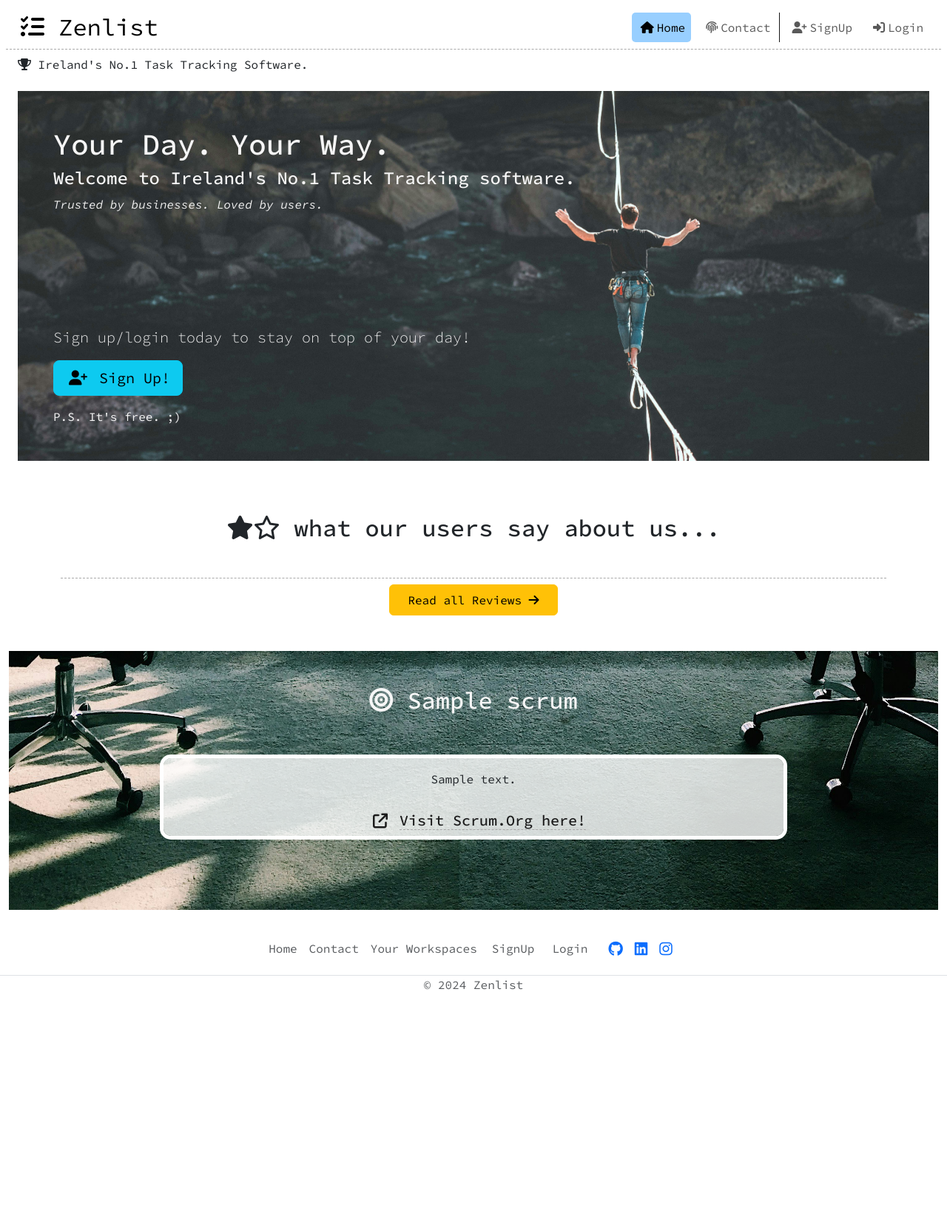
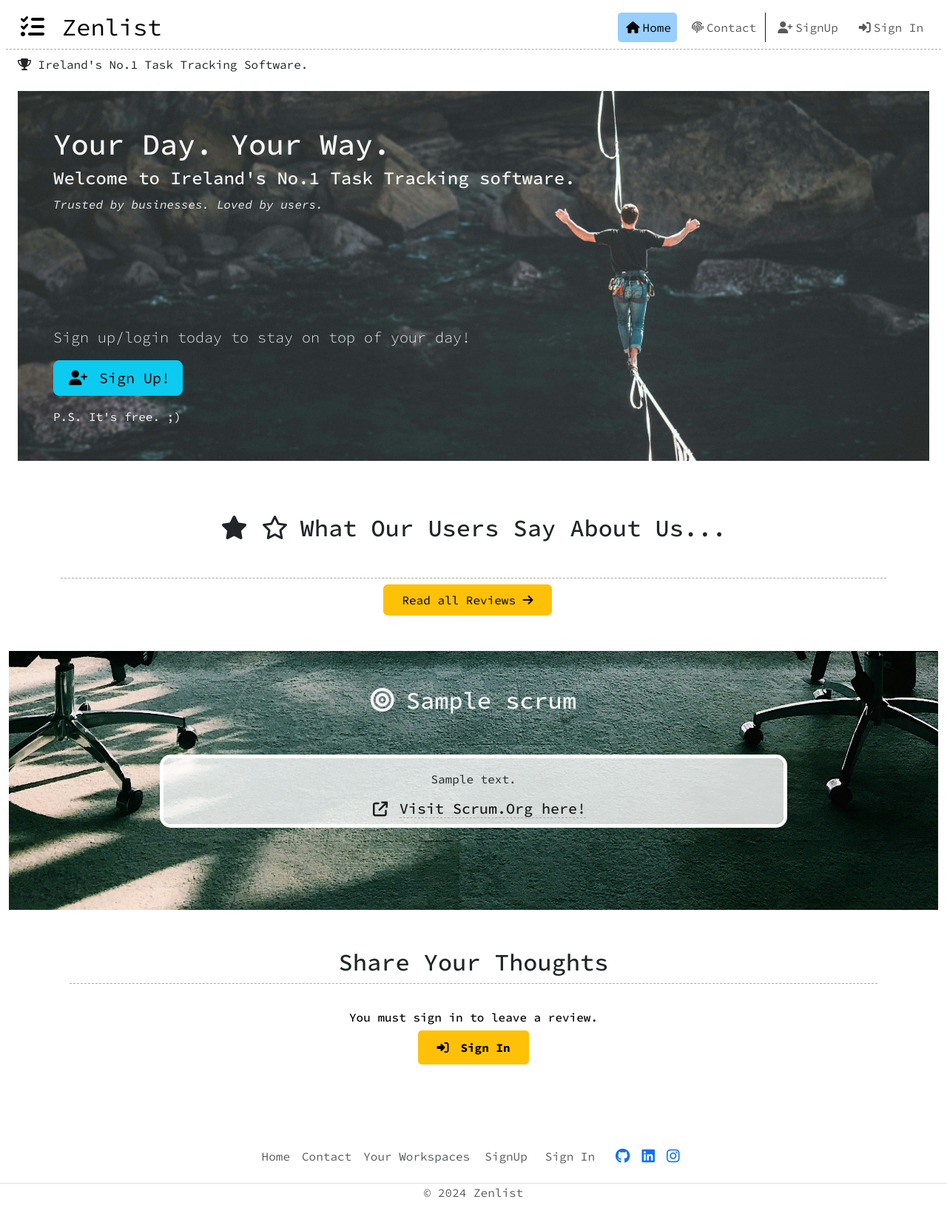
Before and after one commit to Ana-Niko-byte/zenlist, a Django app: page / in a window 1280 px wide. Shown: the whole page at 74% size. Before the commit the page ends 1338 px from the top, so only its background shows below. Run offline with Django 5.2, Linux system fonts and the light colour scheme; tables that the repository leaves empty hold one stand-in row (values such as "Sample post"); some libraries are stand-ins or nearby versions.

Commit message:
fix: code formatting, accessibility, meta description + README

```diff
--- a/scrum/forms.py
+++ b/scrum/forms.py
@@ -5,9 +5,25 @@
     """
     A form for all users to contact the site owner with a message.
     """
-    name = forms.CharField(label='Your Name', widget=forms.TextInput(attrs={'placeholder': 'John Smith'}))
-    email = forms.EmailField(widget=forms.TextInput(attrs={'placeholder': 'john.smith@example.com'}))
-    message = forms.CharField(max_length=200, widget=forms.Textarea(attrs={'placeholder': 'I love Zenlist...'}))
+    # Adding placeholders:
+    # https://stackoverflow.com/questions/4101258/how-do-i-add-a-placeholder-on-a-charfield-in-django
+    name = forms.CharField(
+        label='Your Name',
+        widget=forms.TextInput(
+            attrs={'placeholder': 'John Smith'}
+        )
+    )
+    email = forms.EmailField(
+        widget=forms.TextInput(
+            attrs={'placeholder': 'john.smith@example.com'}
+        )
+    )
+    message = forms.CharField(
+        max_length=200,
+        widget=forms.Textarea(
+            attrs={'placeholder': 'I love Zenlist...'}
+        )
+    )
 
 class ReviewForm(forms.ModelForm):
     class Meta:
--- a/scrum/templates/scrum/_jumbo.html
+++ b/scrum/templates/scrum/_jumbo.html
@@ -11,17 +11,25 @@
           <div class="message-jumbo mx-5 brand white-text">
             {% if request.user.is_authenticated %}
             <p class="lead">Hey, {{user}}!</p>
-            <p class="lead">Check your spaces to make sure you're staying on top of your tasks!</p>
-            <a href="{{ workspace_url }}" class="direct-link"><button class="btn btn-warning btn-lg">My Workspaces   <i class="fa-solid fa-door-open"></i></button></a>
+            <p class="lead">
+              Check your spaces to make sure you're staying on top of your tasks!
+            </p>
+            <a href="{{ workspace_url }}" class="direct-link">
+              <button class="btn btn-warning btn-lg">
+                My Workspaces<i class="fa-solid fa-door-open ms-3"></i>
+              </button>
+            </a>
             {% else %}
             <p class="lead mt-5">Sign up/login today to stay on top of your day!</p>
             <a class="nav-link btn mb-3 d-flex justify-content-start" href="{% url 'account_signup' %}">
-              <button class="btn btn-info btn-signUp btn-lg"><i class="fa-solid fa-user-plus mx-1"></i>   Sign Up!</button>
+              <button class="btn btn-info btn-signUp btn-lg">
+                <i class="fa-solid fa-user-plus mx-1 me-3"></i>Sign Up!
+              </button>
             </a>
             <span>P.S. It's free. ;)</span>
           {% endif %}
           </div>
         </section>
     </div>
+  </div>
 </div>
-</div>
--- a/scrum/templates/scrum/_review_form.html
+++ b/scrum/templates/scrum/_review_form.html
@@ -3,18 +3,35 @@
 
 <div class="container">
     <div class="row d-flex justify-content-center align-items-center">
-        <div class="header-review text-center my-3">
-            <h2>Share Your Thoughts</h2>
+        <div class="header-review text-center {% if not user.is_authenticated %}my-1{% else %}my-3{% endif %}">
+            <h2 class="pb-2 bb-grey">Share Your Thoughts</h2>
+            {% if user.is_authenticated %}
             <h6>Posting as: {{user}}</h6>
+            {% endif %}
         </div>
         <div class="col-md-8 col-sm-12">
+            {% if not user.is_authenticated %}
+            <div class="form-footer d-flex flex-column align-items-center justify-content-center my-4">
+                <h6 style="color: black;">You must sign in to leave a review.</h6>
+                <a href="{{ login_url }}">
+                    <button class="btn btn-warning authentication-button">
+                        <strong>
+                            <i class="fa-solid fa-right-to-bracket me-3"></i>Sign In
+                        </strong>
+                    </button>
+                </a>
+            </div>
+            {% else %}
             <form method="post" id="reviewForm" class="mt-3">
                 {% csrf_token %}
                 {{ reviewForm | crispy }}
                 <div class="form-footer d-flex justify-content-center align-items-center">
-                    <button type="submit" class="btn btn-warning authentication-button"><i class="fa-regular fa-circle-check"></i>  Submit</button>
+                    <button type="submit" class="btn btn-warning authentication-button">
+                        <i class="fa-regular fa-circle-check me-3"></i>Submit
+                    </button>
                 </div>
             </form>
+            {% endif %}
         </div>
     </div>
 </div>
--- a/scrum/templates/scrum/_reviews.html
+++ b/scrum/templates/scrum/_reviews.html
@@ -1,7 +1,10 @@
 {% load static %}
 <!-- Reviews -->
 <div class="container">
-    <h2 class="text-center mt-2 pb-5 brand bb-grey"><i class="fa-solid fa-star"></i><i class="fa-regular fa-star"></i>   what our users say about us...</h2>
+    <h2 class="text-center mt-2 pb-5 brand bb-grey">
+      <i class="fa-solid fa-star"></i>
+      <i class="fa-regular fa-star me-3"></i>What Our Users Say About Us...
+    </h2>
     <div class="row d-flex justify-content-around">
     {% for review in four_star %}
     {% if review.approved %}
@@ -15,7 +18,9 @@
 
       <div class="author d-flex align-items-start justify-content-end">
         <div class="author-profile d-flex align-items-center justify-content-center">
-          <img class="card-img-top mx-3 profile-image" src="{% static 'images/default_profile_image.jpg' %}" alt="author profile image">
+          <img class="card-img-top mx-3 profile-image"
+          src="{% static 'images/default_profile_image.jpg' %}"
+          alt="default profile icon image">
           <div class="author-personal">
               <h5 class="author-bio">{{review.author}}</h5>
               <p class="author-industry">industry: {{review.job_industry}}</p>
@@ -23,7 +28,10 @@
         </div>
         <!-- !!! This needs some adjusting !!! -->
         {% if review.author == user %}
-        <p class="{% if review.author == request.user and not review.approved %}faded {% else %}d-none {% endif %}">Your comment is awaiting approval!</p>
+        <p class="{% if review.author == request.user and not review.approved %}faded
+        {% else %}d-none {% endif %}">
+          Your comment is awaiting approval!
+        </p>
         {% endif %}
       </div>
     </div>
--- a/scrum/templates/scrum/contact.html
+++ b/scrum/templates/scrum/contact.html
@@ -7,7 +7,10 @@
     <div class="row d-flex justify-content-center">
         <h2 class="text-center mt-2">Get in Touch</h2>
         <div class="col-4 mt-2">
-            <p class="text-center mb-3">Would like some more information or just a chat? Send me a message and I'll get back to you as soon as I can!</p>
+            <p class="text-center mb-3">
+                Would like some more information or just a chat?
+                Send me a message and I'll get back to you as soon as I can!
+            </p>
             <form method="post" id="contactForm">
                 {% csrf_token %}
                 {{contactForm | crispy}}
--- a/scrum/templates/scrum/index.html
+++ b/scrum/templates/scrum/index.html
@@ -10,7 +10,11 @@
     <!-- Reviews -->
     {% include 'scrum/_reviews.html' %}
     <div class="button-container d-flex justify-content-center align-items-center mb-5">
-      <a href="{{reviews_url}}"><button class="btn btn-warning px-4 py-2">Read all Reviews   <i class="fa-solid fa-arrow-right"></i></button></a>
+      <a href="{{reviews_url}}">
+        <button class="btn btn-warning px-4 py-2 me-3">Read all Reviews
+          <i class="fa-solid fa-arrow-right"></i>
+        </button>
+      </a>
     </div>
     <!-- /Reviews -->
     <!-- Scrum Intro -->
@@ -18,11 +22,14 @@
       <div class="container-fluid jumbotron-full">
         <div class="row d-flex flex-column align-items-center justify-content-center">
           <div class="col-12 mt-5">
-            <h2 class="text-center brand white-text"><i class="fa-solid fa-bullseye"></i>   {{ hello.title }}</h2>
+            <h2 class="text-center brand white-text">
+              <i class="fa-solid fa-bullseye me-3"></i>{{ hello.title }}
+            </h2>
           </div>
           <div class="white-overlay col-md-8 col-sm-10 position-relative mb-5">
             <div class="paragraph scrum-content text-center p-3">
-              <p id="hello-content">{{ hello.content | safe }}</p>
+              <!-- No p tags because this gets rendered as a paragraph element already -->
+              {{ hello.content | safe }}
             </div>
             <a href="https://scrumguides.org/index.html" target="_blank" rel="noopener noreferrer"
             class="d-flex flex-row justify-content-center align-items-center visit-scrum direct-link"
@@ -34,15 +41,13 @@
         </div>
       </div>
     </div>
+    <!-- /Scrum Intro -->
 
-      <!-- Reviews Form -->
-      {% if user.is_authenticated %}
-      <div class="container my-5">
-        {% include 'scrum/_review_form.html' with reviewForm=reviewForm %}
-      </div>
-      {% endif %}
-      <!-- /Reviews Form -->
-    <!-- /Scrum Intro -->
+    <!-- Reviews Form -->
+    <div class="container my-5">
+      {% include 'scrum/_review_form.html' with reviewForm=reviewForm %}
+    </div>
+    <!-- /Reviews Form -->
     <!-- index.html content ends here -->
 </div>
 {% endblock %}
--- a/static/css/style.css
+++ b/static/css/style.css
@@ -1,7 +1,7 @@
-@import url('https://fonts.googleapis.com/css2?family=Satisfy&display=swap');
-@import url('https://fonts.googleapis.com/css2?family=Source+Code+Pro:ital,wght@0,200..900;1,200..900&display=swap');
+@import url("https://fonts.googleapis.com/css2?family=Satisfy&display=swap");
+@import url("https://fonts.googleapis.com/css2?family=Source+Code+Pro:ital,wght@0,200..900;1,200..900&display=swap");
 /* Colours */
-.jumbotron{
+.jumbotron {
   background-image: url("../images/balance.jpg");
   background-color: #1b1b1b;
   background-size: cover;
@@ -12,68 +12,68 @@
 
 li a:hover,
 .socials a:hover,
-.download-scrum:hover{
-    color:rgb(255, 119, 0);
+.download-scrum:hover {
+  color: rgb(255, 119, 0);
 }
 
-.socials a{
+.socials a {
   color: rgb(27, 27, 27);
 }
 
-.direct-link{
+.direct-link {
   transition: all 0.2s ease;
 }
 
-.direct-link:hover{
+.direct-link:hover {
   transform: scale(1.02);
 }
 
-.nav-item:hover{
+.nav-item:hover {
   color: rgb(71, 71, 108);
 }
 
-.btn-delete{
+.btn-delete {
   background-color: #ffffff;
   font-weight: 500;
 }
 
-.btn-delete:hover{
+.btn-delete:hover {
   background-color: rgb(236, 236, 236);
 }
 
-.active{
+.active {
   background-color: rgb(152, 207, 255);
   border-radius: 5px;
 }
 
-.white-text{
+.white-text {
   color: rgb(246, 246, 246);
 }
 
-.post-subtitle{
+.post-subtitle {
   font-size: 10px;
 }
 
 /* Annotations & Makeshift Symbols */
 /* Used instead of .nav-item-line::after content due to height control. */
-.line{
+.line {
   height: 100%;
   width: 1px;
   background-color: rgb(22, 22, 22);
 }
 
 /* Branding */
-body{
+body {
   font-family: "Source Code Pro", monospace;
   font-weight: 400;
   font-style: normal;
 }
 
-.navbar-brand{
+.navbar-brand {
   font-size: 2rem;
 }
 
-.authentication-button{
+.authentication-button {
   width: 150px;
   padding: 10px;
   border: 1px solid transparent;
@@ -81,219 +81,219 @@
   transition: all 0.2s ease;
 }
 
-.authentication-button:hover{
+.authentication-button:hover {
   transform: scale(1.05);
 }
 
-.workspace-container{
+.workspace-container {
   border-bottom: 1px dashed darkgrey;
   transition: all 0.2s ease;
 }
 
-.workspace-container:hover{
+.workspace-container:hover {
   transform: scaleX(1.02);
 }
 
-.workspace-container a{
+.workspace-container a {
   text-decoration: none;
 }
 
 /* UIUX */
-.visit-scrum{
+.visit-scrum {
   text-decoration: none;
   color: #1b1b1b;
 }
 
-.scrum-content{
+.scrum-content {
   font-size: 1rem;
 }
 
-.nav-link{
+.nav-link {
   transition: all 0.2s ease;
   text-decoration: none;
 }
 
-.nav-link:hover{
+.nav-link:hover {
   transform: scale(1.04);
 }
 
-.profile-image{
+.profile-image {
   width: 50px;
   height: 50px;
   border-radius: 50%;
 }
 
-.reviewed-time{
+.reviewed-time {
   font-size: 0.8rem;
 }
 
-.author-bio{
+.author-bio {
   font-size: 0.9rem;
 }
 
-.author-industry{
+.author-industry {
   font-size: 0.6rem;
 }
 
-.star-rating{
+.star-rating {
   font-size: 2rem;
 }
 
-.breaker{
+.breaker {
   background-image: url("../images/office-chairs.jpg");
+  background-color: #1b1b1b;
   background-position: bottom;
-    background-repeat: none;
+  background-repeat: no-repeat;
   background-size: cover;
   min-height: 350px;
 }
 
-.active-breadcrumb{
+.active-breadcrumb {
   text-decoration: underline;
 }
 
-.task-box{
+.task-box {
   min-height: 200px;
 }
 
-.analytics-card{
+.analytics-card {
   min-height: 500px;
 }
 
-.workspace-link{
+.workspace-link {
   color: #1b1b1b;
   transition: all 0.4s ease;
 }
 
-.workspace-link:hover{
+.workspace-link:hover {
   color: rgb(94, 0, 166);
 }
 
-.breadcrumb-link-nav{
+.breadcrumb-link-nav {
   text-decoration: none;
-    color:#1b1b1b;
+  color: #1b1b1b;
   transition: all 1s ease;
 }
 
-.breadcrumb-link-nav:hover{
+.breadcrumb-link-nav:hover {
   color: purple;
 }
 
-.bb-grey{
+.bb-grey {
   border-bottom: 1px dashed darkgrey;
 }
 
-.critical{
+.critical {
   background-color: red;
 }
 
-.major{
+.major {
   background-color: orange;
 }
 
-.minor{
+.minor {
   background-color: rgb(255, 200, 0);
 }
 
-.nice{
+.nice {
   background-color: green;
 }
 
-.priority-indicator{
-    width:15px;
+.priority-indicator {
+  width: 15px;
   height: 15px;
   border-radius: 50%;
   margin-right: 10px;
 }
 
 /* Bootstrap Overrides */
-.accordion-button:not(.collapsed){
+.accordion-button:not(.collapsed) {
   background-color: #ffffff;
   box-shadow: none;
 }
 
-.accordion-button:focus{
+.accordion-button:focus {
   box-shadow: none;
 }
 
-.nav-link-items{
+.nav-link-items {
   width: 100%;
 }
 
-a .social-icon{
-    color:rgb(27, 27, 27);
+a .social-icon {
+  color: rgb(27, 27, 27);
 }
 
-.task-box{
+.task-box {
   background-color: rgb(241, 241, 241);
   min-height: 250px;
   border-radius: 10px;
 }
 
-.task-notes{
+.task-notes {
   font-size: 14px;
 }
 
-.red-font{
+.red-font {
   color: rgb(173, 0, 0);
 }
 
-.already-account{
+.already-account {
   font-size: 1rem;
 }
 
-#signup_form ul{
+#signup_form ul {
   display: flex;
   flex-flow: column wrap;
   align-items: start;
 }
 
-#signup_form ul li{
+#signup_form ul li {
   font-size: 0.7rem;
   color: rgb(177, 177, 177);
 }
 
-
-.faded{
+.faded {
   color: lightgray;
 }
 
-.white-overlay{
+.white-overlay {
   top: 50px;
   outline: 5px solid white;
   border-radius: 10px;
   background-color: rgba(255, 255, 255, 0.8);
 }
 
-#hello-content{
+#hello-content {
   font-family: "Source Code Pro", monospace;
 }
 
 /* Media Queries */
-@media all and (max-width: 1200px){
-    .zenlist-review{
+@media all and (max-width: 1200px) {
+  .zenlist-review {
     /* check later if needed */
     width: 500px;
   }
 }
 
-@media all and (max-width: 990px){
-    #container-scrum-row{
+@media all and (max-width: 990px) {
+  #container-scrum-row {
     flex-direction: column-reverse;
   }
 
-    #taskRowContainer{
+  #taskRowContainer {
     flex-direction: column-reverse;
   }
 }
 
-@media all and (max-width: 760px){
-    .nav-item{
+@media all and (max-width: 760px) {
+  .nav-item {
     justify-items: start;
     border-top: 1px solid lightgrey;
     padding: 10px 0;
   }
 
-    .navbar{
+  .navbar {
     padding: 0 20px;
   }
 }
--- a/static/js/tasks.js
+++ b/static/js/tasks.js
@@ -45,7 +45,7 @@
  * Changes the innerHTML of the Submit button to reflect the change in form action.
  * Dynamically sets the form's action to the URL section defined in URLs.py.
  */
-for (let editButton of edits){
+for (let editButton of edits) {
     editButton.addEventListener("click", (e) => {
         // Retrieve taskId for updating
         let taskId = e.target.getAttribute("task_id");
@@ -57,7 +57,7 @@
         let taskDate = e.target.getAttribute("data-edit-date");
 
         let date = new Date(taskDate);
-    let actualDate = date.toISOString().split('T')[0]
+        let actualDate = date.toISOString().split('T')[0];
 
         taskNameField.value = taskName;
         taskNotesField.value = taskNotes;
--- a/templates/base.html
+++ b/templates/base.html
@@ -12,6 +12,7 @@
 <head>
     <meta charset="UTF-8">
     <meta name="viewport" content="width=device-width, initial-scale=1.0">
+    <meta name="description" content="Ireland's No.1 Task Tracking Software to help you stay on top of your day! Manage your time in custom environments through an accessible and intuative UI">
     <title>Zenlist</title>
     <link rel="icon" type="image/x-icon" href="../static/images/favicon.ico">
     <link href="https://cdn.jsdelivr.net/npm/bootstrap@5.3.3/dist/css/bootstrap.min.css" rel="stylesheet"
@@ -23,7 +24,7 @@
     <nav class="navbar navbar-expand-md px-2 py-2">
         <div class="container-fluid nav-flex bb-grey">
             <!-- Zenlist Logo and Home URL -->
-            <a class="navbar-brand" href="{{ home_url }}"><span class="brand ps-2"><i class="fa-solid fa-list-check"></i>    Zenlist</span></a>
+            <a class="navbar-brand" href="{{ home_url }}"><span class="brand ps-2"><i class="fa-solid fa-list-check me-4"></i>Zenlist</span></a>
             <!-- Navbar item toggler -->
             <!-- <div class="navbar-container"> -->
             <button class="navbar-toggler" type="button" data-bs-toggle="collapse" data-bs-target="#navbarItems"
@@ -34,20 +35,20 @@
             <div class="collapse navbar-collapse nav-link-items text-end d-flex align-items-center justify-content-end" id="navbarItems">
                 <ul class="navbar-nav">
                     <li class="nav-item px-1">
-                        <a class="nav-link {% if request.path == home_url %}active{% endif %} brand" aria-current="home-page"
+                        <a class="nav-link {% if request.path == home_url %}active{% endif %} brand" aria-current="page"
                             href="{{ home_url }}">
                             <i class="fa-solid fa-house mx-1"></i>Home
                         </a>
                     </li>
                     <li class="nav-item px-1">
-                        <a class="nav-link {% if request.path == contact_url %}active{% endif %} brand" aria-current="contact-page"
+                        <a class="nav-link {% if request.path == contact_url %}active{% endif %} brand" aria-current="page"
                             href="{{ contact_url }}">
                             <i class="fa-solid fa-fingerprint mx-1"></i>Contact
                         </a>
                     </li>
                     {% if request.user.is_authenticated %}
                     <li class="nav-item px-1">
-                        <a class="nav-link {% if request.path == workspace_url %}active{% endif %} brand"
+                        <a class="nav-link {% if request.path == workspace_url %}active{% endif %} brand" aria-current="page"
                             href="{{ workspace_url }}">
                             <i class="fa-solid fa-rocket mx-1"></i>Your Workspaces
                         </a>
@@ -57,22 +58,22 @@
                     <!-- Logging In -->
                     {% if request.user.is_authenticated %}
                     <li class="nav-item px-1">
-                        <a class="nav-link {% if request.path == logout_url %}active{% endif %} brand"
+                        <a class="nav-link {% if request.path == logout_url %}active{% endif %} brand" aria-current="page"
                             href="{% url 'account_logout' %}">
                             <i class="fa-solid fa-right-from-bracket mx-1"></i>Logout
                         </a>
                     </li>
                     {% else %}
                     <li class="nav-item px-1">
-                        <a class="nav-link {% if request.path == signup_url %}active{% endif %} brand"
+                        <a class="nav-link {% if request.path == signup_url %}active{% endif %} brand" aria-current="page"
                             href="{% url 'account_signup' %}">
                             <i class="fa-solid fa-user-plus mx-1"></i>SignUp
                         </a>
                     </li>
                     <li class="nav-item px-1">
-                        <a class="nav-link {% if request.path == login_url %}active{% endif %} brand"
+                        <a class="nav-link {% if request.path == login_url %}active{% endif %} brand" aria-current="page"
                             href="{% url 'account_login' %}">
-                            <i class="fa-solid fa-right-to-bracket mx-1"></i>Login
+                            <i class="fa-solid fa-right-to-bracket mx-1"></i>Sign In
                         </a>
                     </li>
                     {% endif %}
@@ -121,17 +122,17 @@
                         <a class="nav-link btn px-2 text-body-secondary" href="{% url 'account_signup' %}">SignUp</a>
                     </li>
                     <li class="nav-item px-1">
-                        <a class="nav-link btn px-2 text-body-secondary" href="{% url 'account_login' %}">Login</a>
+                        <a class="nav-link btn px-2 text-body-secondary" href="{% url 'account_login' %}">Sign In</a>
                     </li>
                 {% endif %}
                 <li class="nav-item nav-item-socials px-2 d-flex align-items-center justify-content-center">
-                    <a href="https://github.com/Ana-Niko-byte" class="social-icon px-2 direct-link"><i class="fa-brands fa-lg fa-github"></i></a>
-                    <a href="https://www.linkedin.com/in/ana-nikolayenia-k/" class="social-icon px-2 direct-link"><i class="fa-brands fa-lg fa-linkedin"></i></a>
-                    <a href="https://www.instagram.com/ana_nikolayenia/" class="social-icon px-2 direct-link"><i class="fa-brands fa-lg fa-instagram"></i></a>
+                    <a href="https://github.com/Ana-Niko-byte" class="social-icon px-2 direct-link" aria-label="Visit our Github"><i class="fa-brands fa-lg fa-github"></i></a>
+                    <a href="https://www.linkedin.com/in/ana-nikolayenia-k/" class="social-icon px-2 direct-link" aria-label="Visit our Linkedin"><i class="fa-brands fa-lg fa-linkedin"></i></a>
+                    <a href="https://www.instagram.com/ana_nikolayenia/" class="social-icon px-2 direct-link" aria-label="Visit our Instagram"><i class="fa-brands fa-lg fa-instagram"></i></a>
                 </li>
             </ul>
         </div>
-        <p class="text-center text-body-secondary">&copy; 2024 Zenlist</span></p>
+        <p class="text-center text-body-secondary">&copy; 2024 Zenlist</p>
     </footer>
     <script src="https://cdn.jsdelivr.net/npm/bootstrap@5.3.3/dist/js/bootstrap.bundle.min.js" integrity="sha384-YvpcrYf0tY3lHB60NNkmXc5s9fDVZLESaAA55NDzOxhy9GkcIdslK1eN7N6jIeHz" crossorigin="anonymous"></script>
     <script src="https://kit.fontawesome.com/0bef6532fc.js" crossorigin="anonymous"></script>
--- a/workspace/templates/workspace/ws_list.html
+++ b/workspace/templates/workspace/ws_list.html
@@ -1,6 +1,7 @@
 {% extends "base.html" %} {% block content %}
 {% load static %}
 
+{% if user.is_authenticated %}
   {% if user_workspaces %}
   <div class="container mt-5">
     <div class="row d-flex align-items-start justify-content-between">
@@ -68,6 +69,11 @@
   </div>
   <!-- /If user has no workspaces, displays Add Workspace button -->
   {% endif %}
+{% else %}
+  <!-- If user isn't authenticated and attempts to access the
+    workspaces tab via URL input, redirects to signup page. -->
+  {% include 'workspace/signup.html' %}
+{% endif %}
 {% endblock %}
 
 {% block extras %}
```
Also changed, not shown: workspace/templates/workspace/signup.html (added, +25 -0 lines), README.md, static/js/workspaces.js (indentation only). Lines whose indentation alone changed are shown as unchanged.
